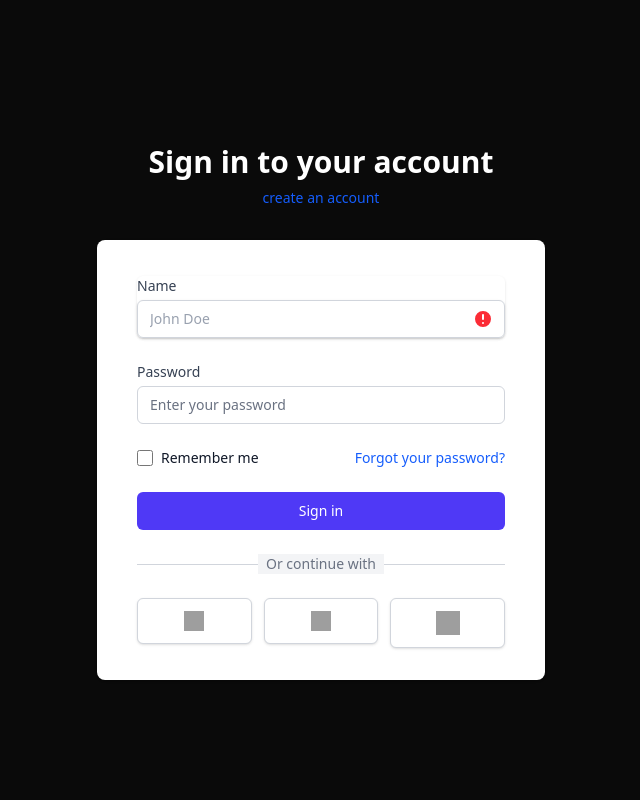
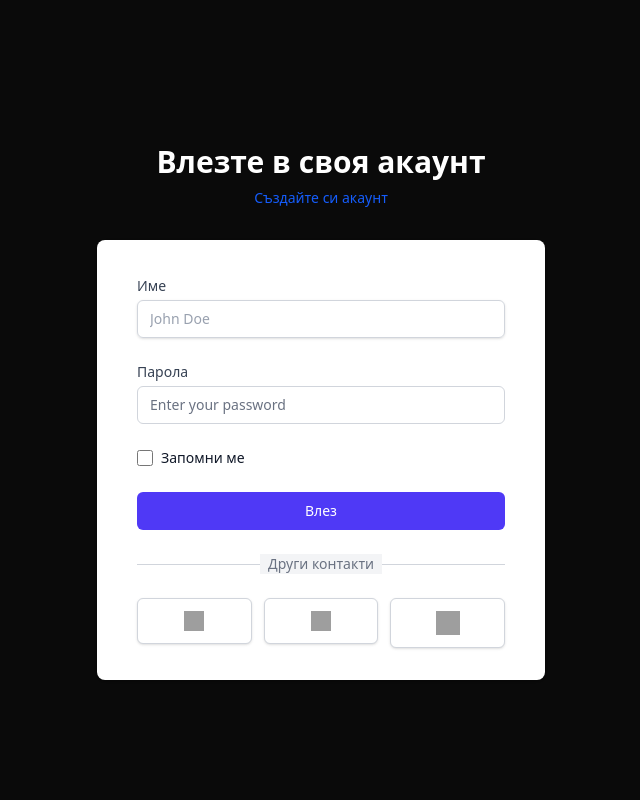
Before and after one commit to Gogo200202/e-commerce-front-end, a Next.js app: page /SingIn in a window 1280 px wide. Shown: the top 800 px of the page, without its empty margins (319-959 px from the left). Built offline with nearby package versions, Linux system fonts and the light colour scheme; grey boxes are pictures that could not be loaded.

Commit message:
chage text to Bulgarian

```diff
--- a/src/app/LogOut/page.tsx
+++ b/src/app/LogOut/page.tsx
@@ -12,7 +12,7 @@ export default  function LogOut() {
   return (
     <div className="grid h-screen w-screen place-items-center">
 
-      <button  className=" border-(--color-topbare) hover:text-gray-500 text-white font-bold py-2 px-4 rounded " onClick={logOut}>Искаш ли да излезеш </button>
+      <button  className="bg-gray-50 border-(--color-topbare) hover:text-gray-500 text-black font-bold py-2 px-4 rounded " onClick={logOut}>Искаш ли да излезеш </button>
     </div >
   );
 }
--- a/src/app/SignUp/page.tsx
+++ b/src/app/SignUp/page.tsx
@@ -4,6 +4,8 @@ import { createCookie } from "../_actions/cookie";
 import { useState, useEffect } from "react";
 
 import { redirect } from "next/navigation";
+import Footer from "../components/footer";
+import Topbare from "../components/topbare";
 
 export default function SingUp() {
   let [password, setPassword] = useState<string>("");
@@ -57,17 +59,18 @@ export default function SingUp() {
   }
 
   return (
+    <>
     <div className="min-h-screen  flex flex-col justify-center py-12 sm:px-6 lg:px-8">
       <div className="sm:mx-auto sm:w-full sm:max-w-md">
         <h2 className="mt-6 text-center text-3xl leading-9 font-extrabold text-white">
-          Create a new account
+         Създайте на акаунт
         </h2>
         <p className="mt-2 text-center text-sm leading-5 text-gray-500 max-w ">
           <Link
             className="font-medium text-blue-600 hover:text-blue-500 focus:outline-none focus:underline transition ease-in-out duration-150"
             href="\SingIn"
           >
-            login to your account
+            Влизане в акаунт
           </Link>
         </p>
       </div>
@@ -80,7 +83,7 @@ export default function SingUp() {
                 className="block text-sm font-medium leading-5  text-gray-700"
                 htmlFor="username"
               >
-                Username
+                Име
               </label>
               <div className="mt-1 relative rounded-md shadow-sm text-black">
                 <input
@@ -93,7 +96,7 @@ export default function SingUp() {
                   onChange={AddName}
                 />
                 <div className=" absolute inset-y-0 right-0 pr-3 flex items-center pointer-events-none">
-                  <svg
+                  {/* <svg
                     className="h-5 w-5 text-red-500"
                     fill="currentColor"
                     viewBox="0 0 20 20"
@@ -103,7 +106,7 @@ export default function SingUp() {
                       d="M18 10a8 8 0 11-16 0 8 8 0 0116 0zm-7 4a1 1 0 11-2 0 1 1 0 012 0zm-1-9a1 1 0 00-1 1v4a1 1 0 102 0V6a1 1 0 00-1-1z"
                       clipRule="evenodd"
                     ></path>
-                  </svg>
+                  </svg> */}
                 </div>
               </div>
             </div>
@@ -113,7 +116,7 @@ export default function SingUp() {
                 htmlFor="email"
                 className="block text-sm font-medium leading-5 text-gray-700"
               >
-                Email address
+                Емайл адрес
               </label>
               <div className="mt-1 relative rounded-md shadow-sm text-black">
                 <input
@@ -124,7 +127,7 @@ export default function SingUp() {
                   onChange={AddEmail}
                 />
                 <div className=" absolute inset-y-0 right-0 pr-3 flex items-center pointer-events-none">
-                  <svg
+                  {/* <svg
                     className="h-5 w-5 text-red-500"
                     fill="currentColor"
                     viewBox="0 0 20 20"
@@ -134,7 +137,7 @@ export default function SingUp() {
                       d="M18 10a8 8 0 11-16 0 8 8 0 0116 0zm-7 4a1 1 0 11-2 0 1 1 0 012 0zm-1-9a1 1 0 00-1 1v4a1 1 0 102 0V6a1 1 0 00-1-1z"
                       clipRule="evenodd"
                     ></path>
-                  </svg>
+                  </svg> */}
                 </div>
               </div>
             </div>
@@ -144,7 +147,7 @@ export default function SingUp() {
                 form="password"
                 className="block text-sm font-medium leading-5 text-gray-700"
               >
-                Password
+               Парола
               </label>
               <div className="mt-1 rounded-md shadow-sm">
                 <input
@@ -152,7 +155,7 @@ export default function SingUp() {
                   name="password"
                   type="password"
                   required
-                  className="appearance-none block w-full px-3 py-2 border border-gray-300 rounded-md placeholder-gray-400 focus:outline-none focus:shadow-outline-blue focus:border-blue-300 transition duration-150 ease-in-out sm:text-sm sm:leading-5"
+                  className="appearance-none block w-full px-3 py-2 border border-gray-300 rounded-md placeholder-gray-400 focus:outline-none focus:shadow-outline-blue focus:border-blue-300 transition duration-150 ease-in-out sm:text-sm sm:leading-5 text-black"
                   onChange={AddPassword}
                 />
               </div>
@@ -163,7 +166,7 @@ export default function SingUp() {
                 form="password_confirmation"
                 className="block text-sm font-medium leading-5 text-gray-700"
               >
-                Confirm Password
+                Потвардете Паролата
               </label>
               <div className="mt-1 rounded-md shadow-sm">
                 <input
@@ -171,7 +174,7 @@ export default function SingUp() {
                   name="password_confirmation"
                   type="password"
                   required
-                  className="appearance-none block w-full px-3 py-2 border border-gray-300 rounded-md placeholder-gray-400 focus:outline-none focus:shadow-outline-blue focus:border-blue-300 transition duration-150 ease-in-out sm:text-sm sm:leading-5"
+                  className="appearance-none block w-full px-3 py-2 border border-gray-300 rounded-md placeholder-gray-400 focus:outline-none focus:shadow-outline-blue focus:border-blue-300 transition duration-150 ease-in-out sm:text-sm sm:leading-5 text-black"
                 />
               </div>
             </div>
@@ -183,7 +186,7 @@ export default function SingUp() {
                   className="w-full flex justify-center py-2 px-4 border border-transparent text-sm font-medium rounded-md text-white bg-blue-600 hover:bg-blue-500 focus:outline-none focus:border-indigo-700 focus:shadow-outline-indigo active:bg-indigo-700 transition duration-150 ease-in-out"
                   onClick={ButtonClick}
                 >
-                  Create account
+                  Създайте акаунт
                 </button>
               </span>
             </div>
@@ -191,6 +194,9 @@ export default function SingUp() {
           </form>
         </div>
       </div>
+
     </div>
+    <Footer/>
+    </>
   );
 }
--- a/src/app/SingIn/page.tsx
+++ b/src/app/SingIn/page.tsx
@@ -3,6 +3,7 @@ import Link from "next/link";
 import { createCookie } from "../_actions/cookie";
 import { useState } from "react";
 import { redirect } from "next/navigation";
+import Footer from "../components/footer";
 
 export default function SingIn() {
   let [password, setPassword] = useState<string>("");
@@ -48,17 +49,18 @@ export default function SingIn() {
     fetchData();
   }
   return (
+    <>
     <div className="min-h-screen  flex flex-col justify-center py-12 sm:px-6 lg:px-8">
       <div className="sm:mx-auto sm:w-full sm:max-w-md">
         <h2 className="mt-6 text-center text-3xl font-extrabold text-white">
-          Sign in to your account
+         Влезте в своя акаунт
         </h2>
         <p className="mt-2 text-center text-sm text-gray-600 max-w ">
           <Link
             className="font-medium text-blue-600 hover:text-blue-500 focus:outline-none focus:underline transition ease-in-out duration-150"
             href="\SignUp"
           >
-            create an account
+            Създайте си акаунт
           </Link>
         </p>
       </div>
@@ -66,13 +68,13 @@ export default function SingIn() {
       <div className="mt-8 sm:mx-auto sm:w-full sm:max-w-md">
         <div className="bg-white py-8 px-4 shadow sm:rounded-lg sm:px-10">
           <form className="space-y-6" action="#" method="POST">
-            <div className="mt-1 relative rounded-md shadow-sm text-black">
+            <div className="mt-1 relative rounded-md  text-black">
               <div>
                 <label
                   form="name"
                   className="block text-sm font-medium leading-5  text-gray-700"
                 >
-                  Name
+                  Име
                 </label>
                 <div className="mt-1 relative rounded-md shadow-sm text-black">
                   <input
@@ -84,7 +86,7 @@ export default function SingIn() {
                     className="appearance-none block w-full px-3 py-2 border border-gray-300 rounded-md placeholder-gray-400 focus:outline-none focus:shadow-outline-blue focus:border-blue-300 transition duration-150 ease-in-out sm:text-sm sm:leading-5"
                     onChange={AddName}
                   />
-                  <div className=" absolute inset-y-0 right-0 pr-3 flex items-center pointer-events-none">
+                  {/* <div className=" absolute inset-y-0 right-0 pr-3 flex items-center pointer-events-none">
                     <svg
                       className="h-5 w-5 text-red-500"
                       fill="currentColor"
@@ -96,7 +98,7 @@ export default function SingIn() {
                         clipRule="evenodd"
                       ></path>
                     </svg>
-                  </div>
+                  </div> */}
                 </div>
               </div>
             </div>
@@ -106,7 +108,7 @@ export default function SingIn() {
                 form="password"
                 className="block text-sm font-medium text-gray-700"
               >
-                Password
+                Парола
               </label>
               <div className="mt-1">
                 <input
@@ -134,18 +136,18 @@ export default function SingIn() {
                   form="remember_me"
                   className="ml-2 block text-sm text-gray-900"
                 >
-                  Remember me
+                  Запомни ме
                 </label>
               </div>
 
-              <div className="text-sm">
+              {/* <div className="text-sm">
                 <a
                   href="#"
                   className="font-medium text-blue-600 hover:text-blue-500"
                 >
                   Forgot your password?
                 </a>
-              </div>
+              </div> */}
             </div>
 
             <div>
@@ -154,7 +156,7 @@ export default function SingIn() {
                 className="group relative w-full flex justify-center py-2 px-4 border border-transparent text-sm font-medium rounded-md text-white bg-indigo-600 hover:bg-indigo-700 focus:outline-none focus:ring-2 focus:ring-offset-2 focus:ring-indigo-500"
                 onClick={ButtonClick}
               >
-                Sign in
+               Влез
               </button>
             </div>
           </form>
@@ -165,7 +167,7 @@ export default function SingIn() {
               </div>
               <div className="relative flex justify-center text-sm">
                 <span className="px-2 bg-gray-100 text-gray-500">
-                  Or continue with
+                 Други контакти
                 </span>
               </div>
             </div>
@@ -212,5 +214,7 @@ export default function SingIn() {
         </div>
       </div>
     </div>
+    <Footer/>
+      </>
   );
 }
--- a/src/app/components/cardsSearch.tsx
+++ b/src/app/components/cardsSearch.tsx
@@ -32,7 +32,7 @@ export default async function CardSearch(props: item[]) {
                       ></span>
                       {post.name}
                     </h3>
-                    <p className="mt-1 text-sm text-gray-500">Black</p>
+
                   </div>
                   <p className="text-sm font-medium text-white-900">${post.price}</p>
                 </div>
--- a/src/app/myLIkedProducts/page.tsx
+++ b/src/app/myLIkedProducts/page.tsx
@@ -67,7 +67,7 @@ export default async function myLikedProducts() {
     <>
       <Topbare />
       <h2 className="text-2xl font-bold tracking-tight text-white">
-        Customers liked products
+        Харесани продукти
       </h2>
 
       <CardSearch data={items} />
--- a/src/app/myProducts/page.tsx
+++ b/src/app/myProducts/page.tsx
@@ -67,7 +67,7 @@ export default async function MyProducts() {
     <>
       <Topbare />
       <h2 className="text-2xl font-bold tracking-tight text-white">
-        Customers products
+       Мойте продукти
       </h2>
 
       <CardSearch data={items} />
```
Also changed, not shown: src/app/AddProduct/page.tsx (+7 -8 lines), src/app/about/page.tsx (+6 -1 lines).
